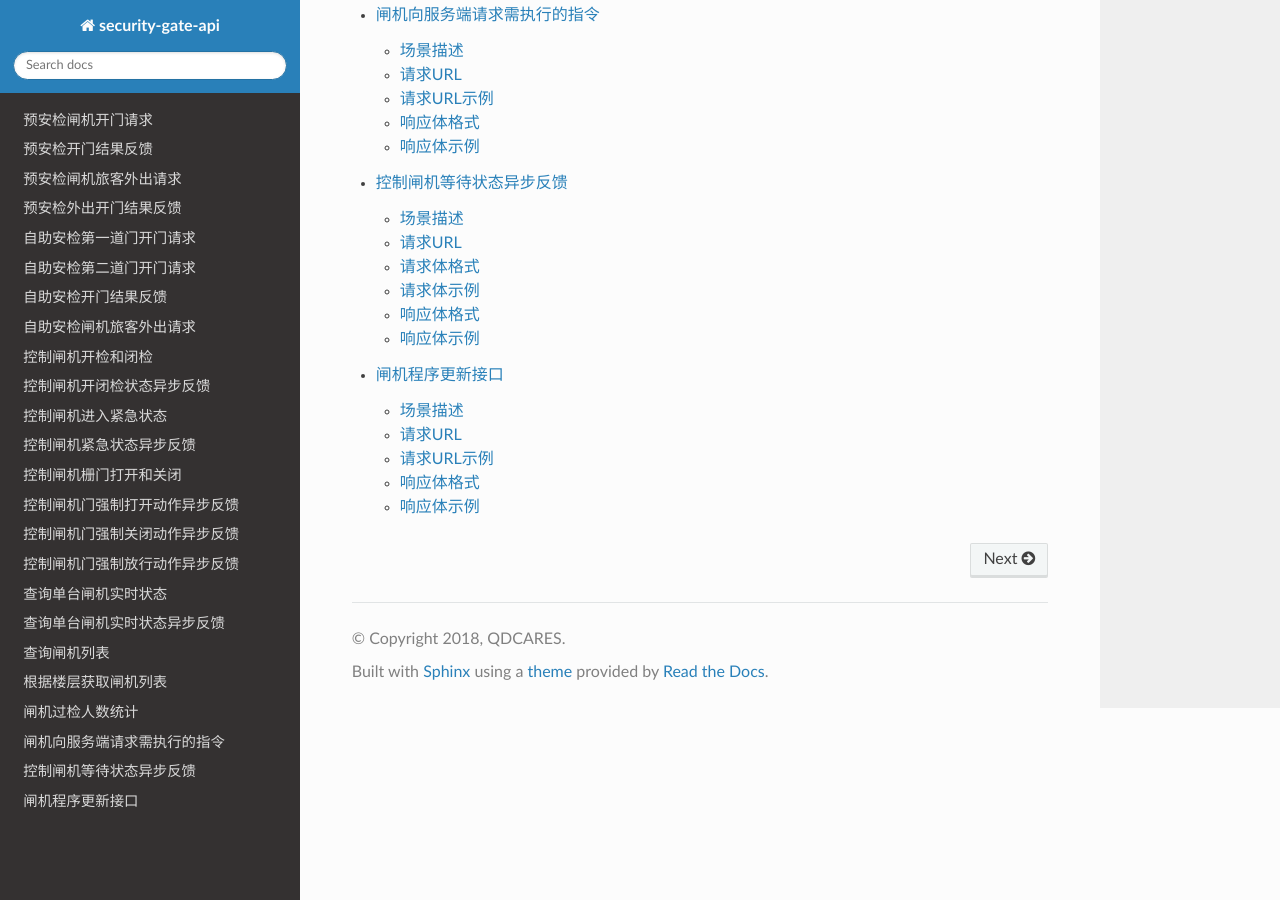
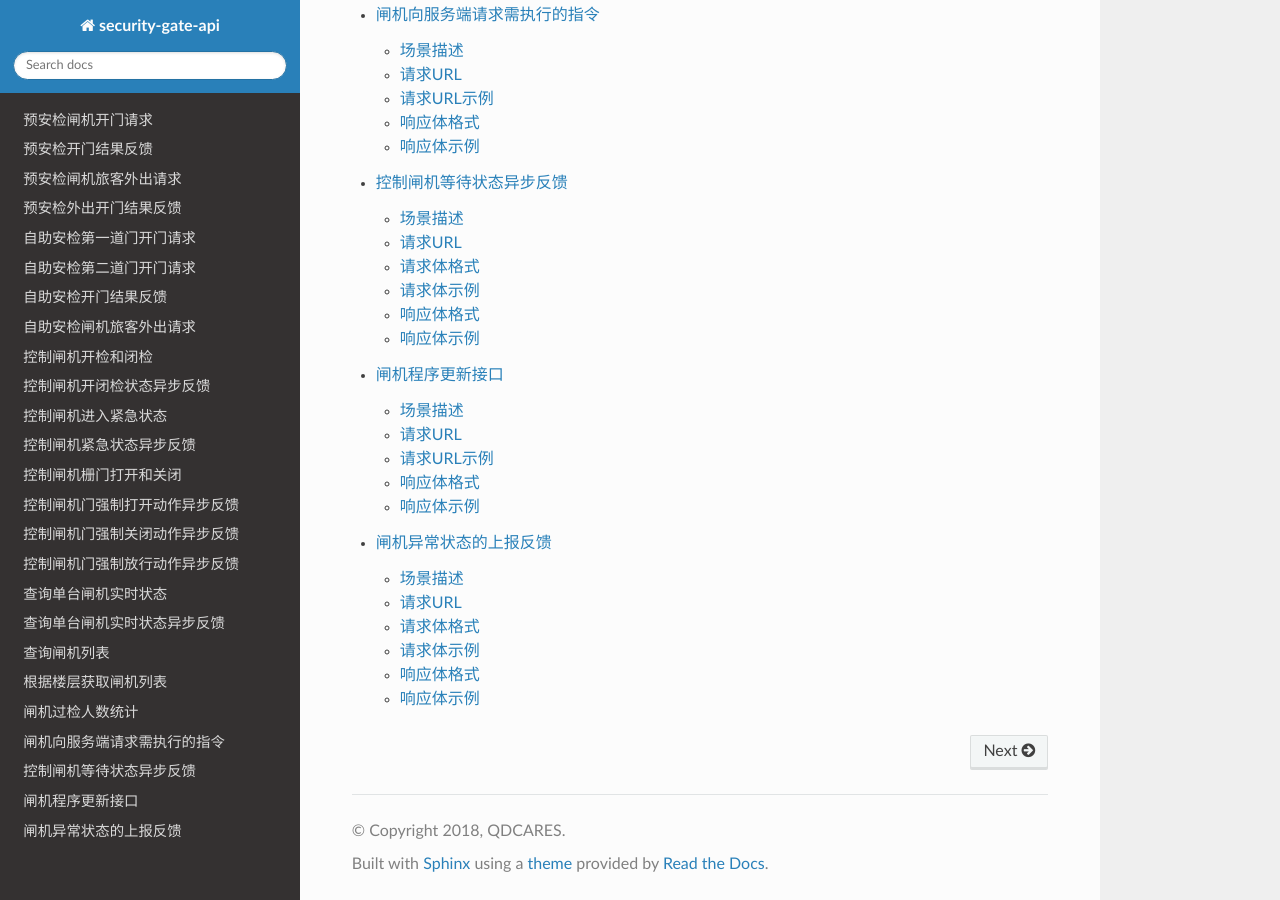
Before and after one commit to kinshines/security-gate-api-doc, a Sphinx documentation site: the page built from source/index.rst, in a window 1280 px wide and 900 px high, scrolled down 4531 px. Built offline with Sphinx 7.4.7 and the Read the Docs theme 2.0.0, drawn with Linux system fonts in a browser that asks for light colours.

Commit message:
abnormal_feedback

```diff
--- /dev/null
+++ b/source/abnormal_feedback.rst
@@ -0,0 +1,35 @@
+============================
+闸机异常状态的上报反馈
+============================
+
+场景描述
+----------
+当闸机在正常使用过程中，人为异常闯入闸机，闸机通过此接口上报反馈闸机的异常状态。
+
+面向客户端
+::::::::::::::::::::
+闸机
+
+请求URL
+---------------------
+**HTTP POST**  /api/gatefeedback/abnormal
+
+请求体格式
+----------------------------
+请求体格式为JSON，字段名不区分大小写::
+
+    {
+        "deviceCode":"string", //闸机设备编号
+        "status":"int" //异常状态, 1:正向闯入; 2:正向闯入解除; 3:反向闯入; 4:反向闯入解除; 5:异常进入安检闸机; 6:异常进入安检闸机解除
+    }
+
+请求体示例
+----------------------------
+::
+
+    {
+        "deviceCode":"Z001",
+        "status":1
+    }
+
+.. include:: _include/gate_feedback_response.rst
--- a/source/index.rst
+++ b/source/index.rst
@@ -47,3 +47,4 @@
    query_command
    set_pending_feedback
    query_upgrade
+   abnormal_feedback
```
